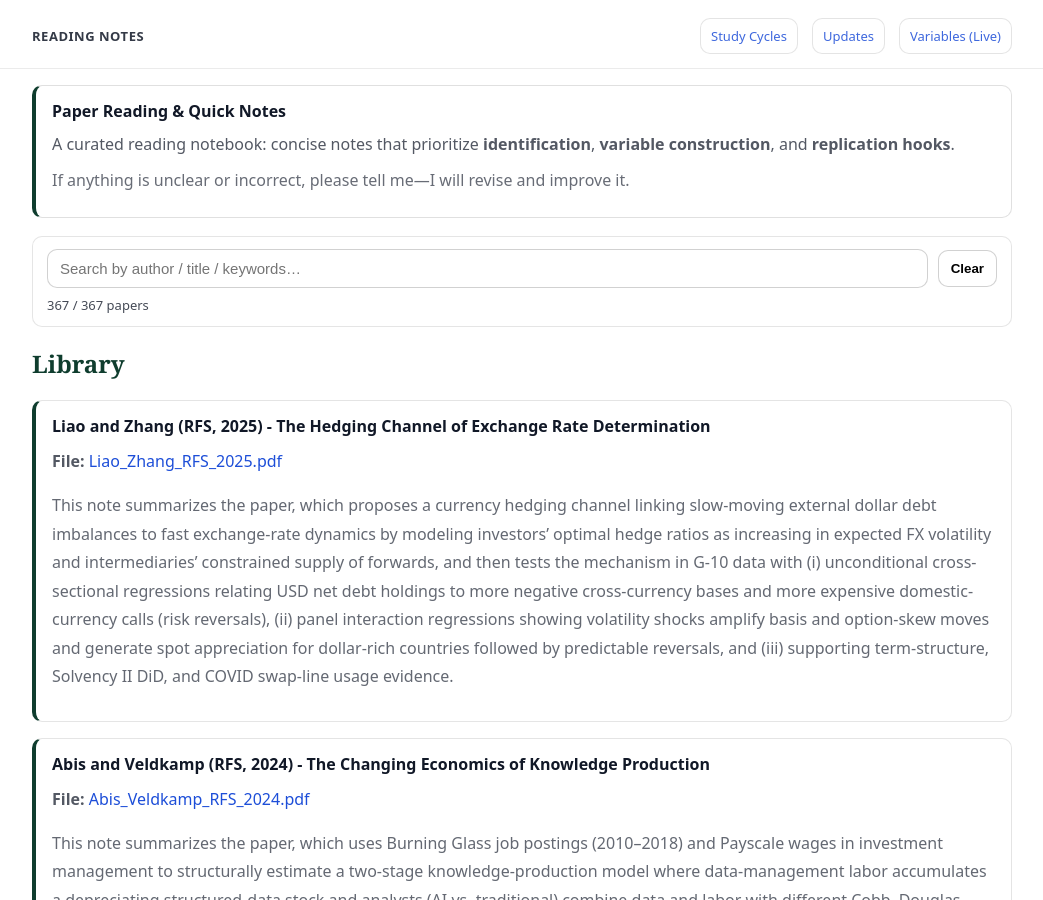
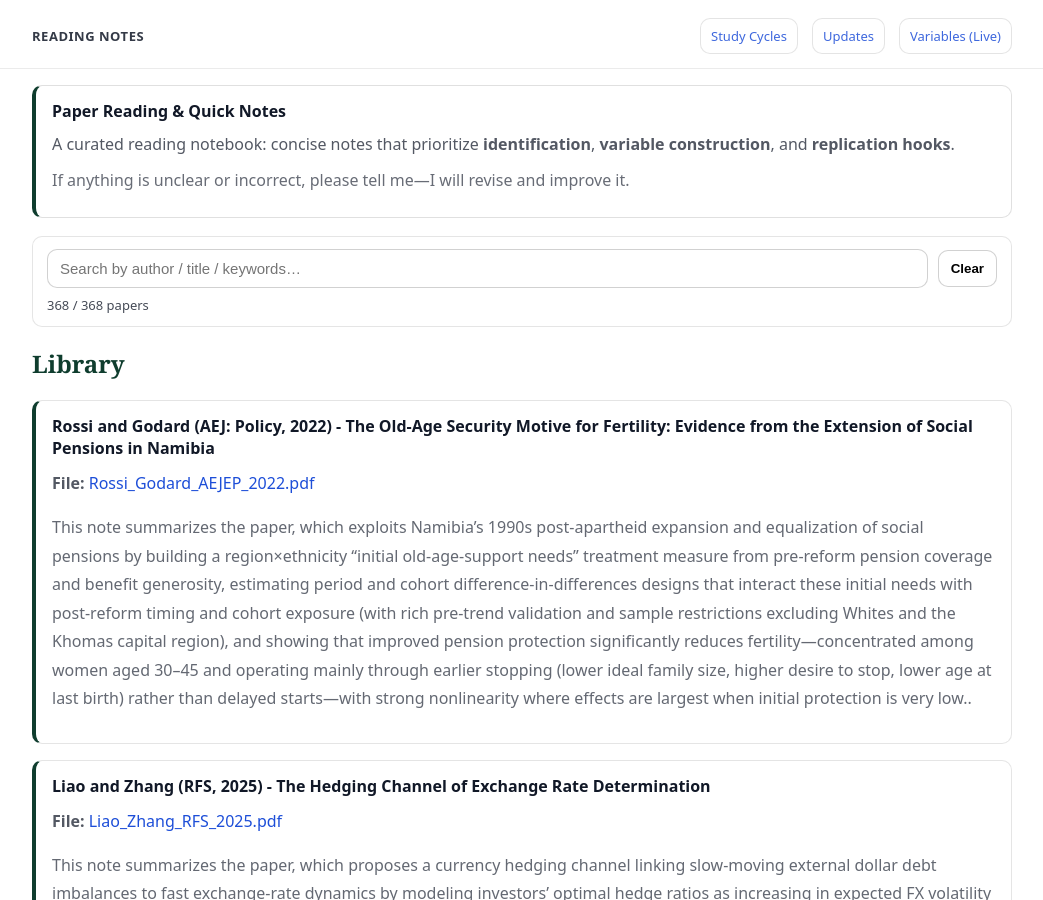
Before and after one commit to yaxinzn/study-archive, a Jekyll site: the page built from reading/index.md, in a window 1280 px wide and 900 px high. Shown: the whole window, without its empty margins (118-1161 px from the left). Built offline with Jekyll 4.4.1, drawn with Linux system fonts in a browser that asks for light colours.

Commit message:
Reading: add/update Rossi_Godard_AEJEP_2022.pdf

```diff
--- a/_data/reading.yml
+++ b/_data/reading.yml
@@ -1,3 +1,7 @@
+- title: "Rossi and Godard (AEJ: Policy, 2022) - The Old-Age Security Motive for Fertility: Evidence from the Extension of Social Pensions in Namibia"
+  file: "Rossi_Godard_AEJEP_2022.pdf"
+  desc: "This note summarizes the paper, which exploits Namibia’s 1990s post-apartheid expansion and equalization of social pensions by building a region×ethnicity “initial old-age-support needs” treatment measure from pre-reform pension coverage and benefit generosity, estimating period and cohort difference-in-differences designs that interact these initial needs with post-reform timing and cohort exposure (with rich pre-trend validation and sample restrictions excluding Whites and the Khomas capital region), and showing that improved pension protection significantly reduces fertility—concentrated among women aged 30–45 and operating mainly through earlier stopping (lower ideal family size, higher desire to stop, lower age at last birth) rather than delayed starts—with strong nonlinearity where effects are largest when initial protection is very low.."
+
 - title: "Liao and Zhang (RFS, 2025) - The Hedging Channel of Exchange Rate Determination"
   file: "Liao_Zhang_RFS_2025.pdf"
   desc: "This note summarizes the paper, which proposes a currency hedging channel linking slow-moving external dollar debt imbalances to fast exchange-rate dynamics by modeling investors’ optimal hedge ratios as increasing in expected FX volatility and intermediaries’ constrained supply of forwards, and then tests the mechanism in G-10 data with (i) unconditional cross-sectional regressions relating USD net debt holdings to more negative cross-currency bases and more expensive domestic-currency calls (risk reversals), (ii) panel interaction regressions showing volatility shocks amplify basis and option-skew moves and generate spot appreciation for dollar-rich countries followed by predictable reversals, and (iii) supporting term-structure, Solvency II DiD, and COVID swap-line usage evidence."
```
Also changed, not shown: 1 other file.
